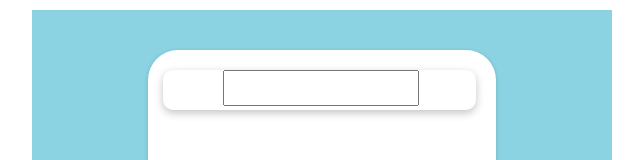
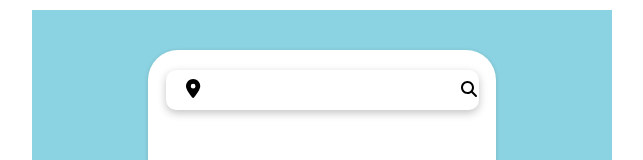
Before and after one commit to Aniket101299/weather-app, a React (Create React App) app: page / in a window 1280 px wide. Shown: the top 160 px of the page, without its empty margins (68-711 px from the left). Built offline with nearby package versions, Linux system fonts and the light colour scheme.

Commit message:
design update

```diff
--- a/package.json
+++ b/package.json
@@ -3,6 +3,9 @@
   "version": "0.1.0",
   "private": true,
   "dependencies": {
+    "@fortawesome/fontawesome-svg-core": "^6.1.1",
+    "@fortawesome/free-solid-svg-icons": "^6.1.1",
+    "@fortawesome/react-fontawesome": "^0.1.18",
     "@testing-library/jest-dom": "^5.16.4",
     "@testing-library/react": "^13.3.0",
     "@testing-library/user-event": "^13.5.0",
--- a/src/App.css
+++ b/src/App.css
@@ -23,16 +23,17 @@
   border-radius: 30px;
 }
 .searchBox{
-  margin-left: 15px;
+  display: flex;
+  margin-left: 17.5px;
   border-radius: 10px;
   width: 90%;
   height: 40px;
   box-shadow: rgba(0, 0, 0, 0.24) 0px 3px 8px;
 }
 .input{
-  height: 30px;
-  width: 60%;
-  margin-left: 60px;
+  margin-top: 9px;
+  margin-left: 10px;
+  border: none;
 }
 input:focus{
   outline: none;
@@ -45,3 +46,12 @@ input:focus{
   border-radius: 20px;
   box-shadow: rgba(0, 0, 0, 0.24) 0px 3px 8px;
 }
+.location{
+  height:19px;
+  margin-left: 20px;
+  margin-top: 9px;
+}
+.searchIcon{
+  margin-top: 11px;
+  margin-left: 70px;
+}
--- a/src/App.js
+++ b/src/App.js
@@ -1,3 +1,6 @@
+import React from 'react'
+import { FontAwesomeIcon } from '@fortawesome/react-fontawesome';
+import { faLocationDot, faMagnifyingGlass } from '@fortawesome/free-solid-svg-icons'
 import './App.css';
 
 function App() {
@@ -6,7 +9,11 @@ function App() {
       {/* left fiv */}
        <div className='info'>
           <div className='inDiv'>
-            <div className='searchBox'> <input className='input'></input> </div>
+            <div className='searchBox'>
+                <div> <FontAwesomeIcon className='location' icon={faLocationDot} /> </div>
+                <div> <input className='input'></input> </div>
+                <div> <FontAwesomeIcon className='searchIcon' icon={faMagnifyingGlass} />  </div>
+            </div>
             <div className='sevenDay'></div>
             <div className='graphs'></div>
           </div>
```
Also changed, not shown: 1 other file (tests, documents, lock files or other folders).
